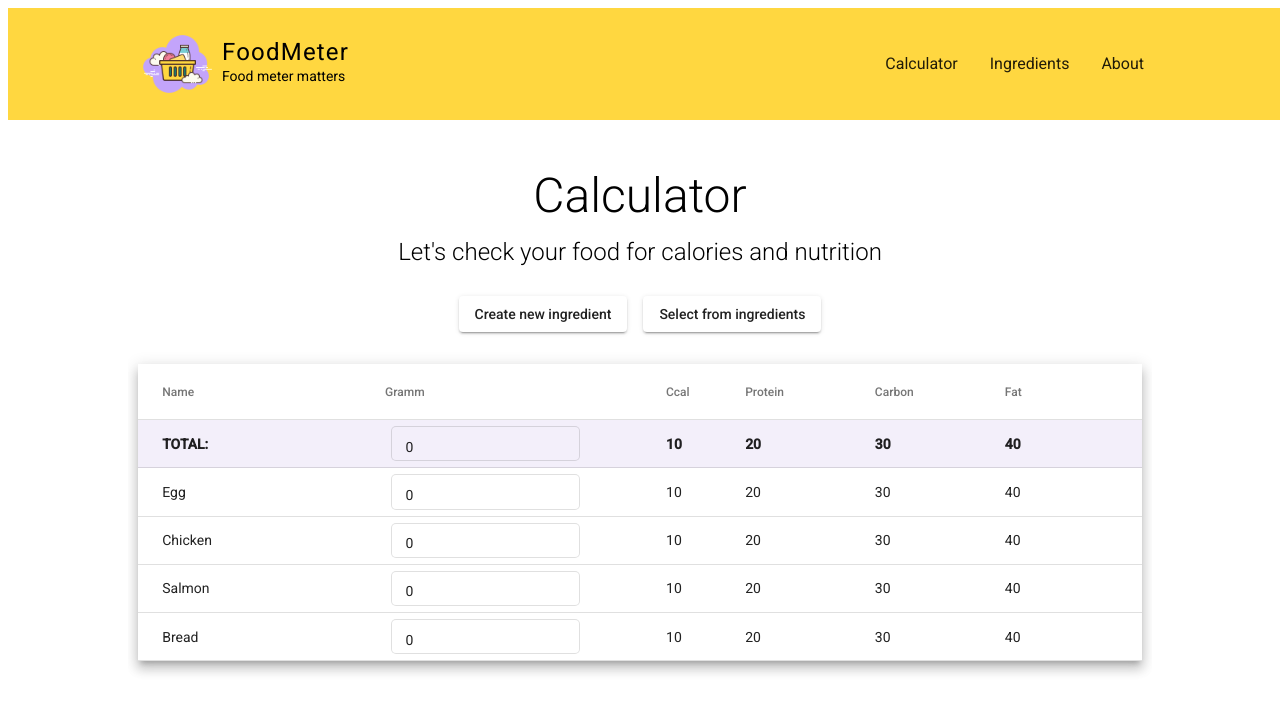
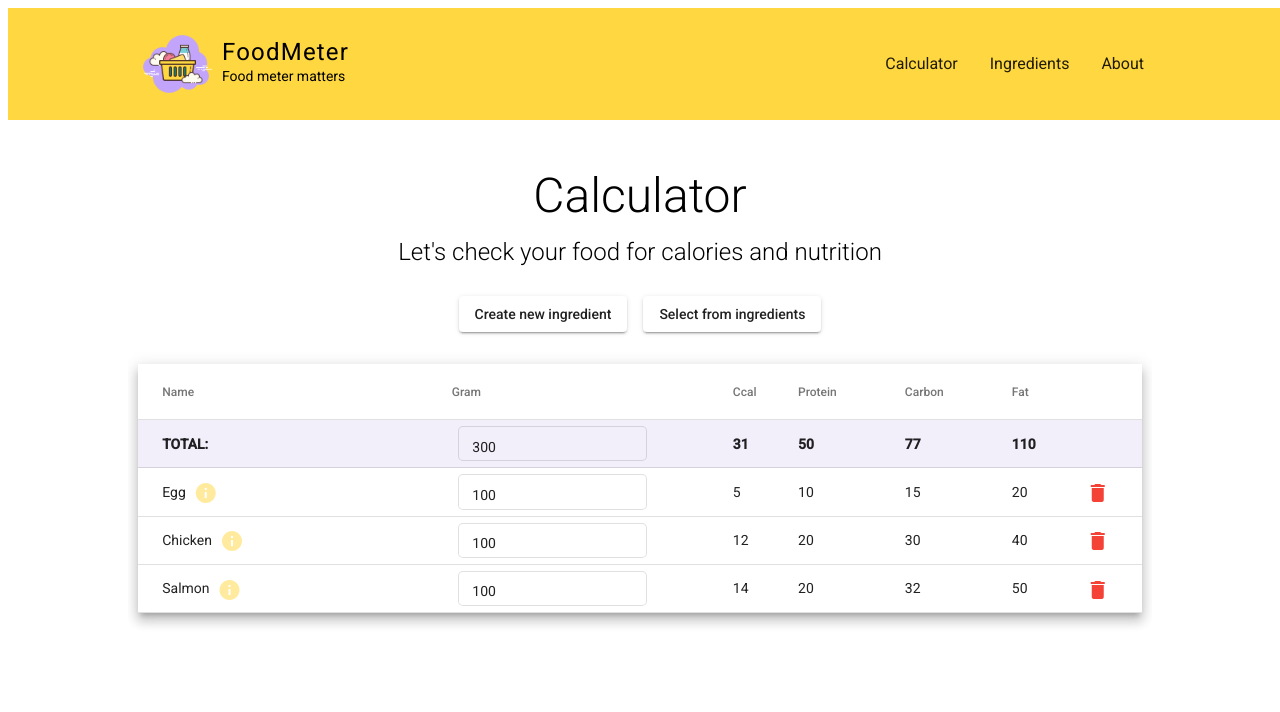
Before and after one commit to zoroMari/food-meter, an Angular app: page / in a window 1280 px wide. Shown: the top 712 px of the page. Built offline with nearby package versions, Linux system fonts and the light colour scheme.

Commit message:
added table on calculator page

```diff
--- a/src/app/app.module.ts
+++ b/src/app/app.module.ts
@@ -8,6 +8,7 @@ import { NavigationComponent } from './navigation/navigation.component';
 import { AboutComponent } from './about /about.component';
 import { CalculatorComponent } from './calculator/calculator.component';
 import { IngredientsComponent } from './ingredients/ingredients.component';
+import { FormsModule } from '@angular/forms';
 
 @NgModule({
   declarations: [
@@ -21,6 +22,7 @@ import { IngredientsComponent } from './ingredients/ingredients.component';
     BrowserModule,
     BrowserAnimationsModule,
     MaterialModule,
+    FormsModule,
   ],
   providers: [],
   bootstrap: [AppComponent]
--- a/src/app/calculator/calculator.component.html
+++ b/src/app/calculator/calculator.component.html
@@ -16,14 +16,36 @@
 
   <ng-container matColumnDef="name">
     <th mat-header-cell *matHeaderCellDef> Name</th>
-    <td mat-cell *matCellDef="let element"> {{element.name}} </td>
+    <td mat-cell *matCellDef="let element">
+      <div class="nameCell">
+        <p>{{element.name}}</p>
+        <button
+          mat-icon-button
+          color="accent"
+          *ngIf="element.name !== 'TOTAL:'"
+          (click)="handleDelIngr(element)"
+          [matTooltip]="getTooltipInfo(element)"
+          matTooltipPosition="right"
+        >
+          <mat-icon>info</mat-icon>
+        </button>
+      </div>
+    </td>
   </ng-container>
 
-  <ng-container matColumnDef="gramm" class="grammContainer">
-    <th mat-header-cell *matHeaderCellDef>Gramm</th>
+  <ng-container matColumnDef="gram" class="gramContainer">
+    <th mat-header-cell *matHeaderCellDef>Gram</th>
     <td mat-cell *matCellDef="let element">
-      <mat-form-field class="gramm" appearance="outline">
-        <input matInput type="number" value="0">
+      <mat-form-field class="gram" appearance="outline">
+        <input
+          matInput
+          type="number"
+          value="0"
+          [readonly]="element.name === 'TOTAL:'"
+          #gramOfElement="ngModel"
+          [(ngModel)]='element.gram'
+          (change)="handleChangeWeight(element)"
+        >
       </mat-form-field>
     </td>
   </ng-container>
@@ -48,6 +70,20 @@
     <td mat-cell *matCellDef="let element"> {{element.fat}} </td>
   </ng-container>
 
+  <ng-container matColumnDef="delete">
+    <th mat-header-cell *matHeaderCellDef> </th>
+    <td mat-cell *matCellDef="let element">
+      <button
+        mat-icon-button
+        color="warn"
+        *ngIf="element.name !== 'TOTAL:'"
+        (click)="handleDelIngr(element)"
+      >
+        <mat-icon>delete</mat-icon>
+      </button>
+    </td>
+  </ng-container>
+
   <tr mat-header-row *matHeaderRowDef="displayedColumns"></tr>
   <tr mat-row *matRowDef="let row; columns: displayedColumns;"></tr>
 </table>
--- a/src/app/calculator/calculator.component.sass
+++ b/src/app/calculator/calculator.component.sass
@@ -21,12 +21,21 @@
     width: 98%
     margin-top: 32px
 
+    .nameCell
+      display: flex
+      align-items: center
+
+      p
+        margin: 0
+
+      button
+        opacity: 50%
+
     .mat-row:first-of-type
       font-weight: 700
-      // background-color: rgba(255, 215, 64, 0.2)
       background-color: rgba(103, 58, 183, 0.08)
 
-    .mat-column-gramm
+    .mat-column-gram
       word-wrap: break-word !important
       white-space: unset !important
       flex: 0 0 28% !important
@@ -34,12 +43,19 @@
       overflow-wrap: break-word
       word-wrap: break-word
 
-      word-break: break-word
+      // word-break: break-word
+      // -ms-hyphens: auto
+      // -moz-hyphens: auto
+      // -webkit-hyphens: auto
+      // hyphens: auto
 
-      -ms-hyphens: auto
-      -moz-hyphens: auto
-      -webkit-hyphens: auto
-      hyphens: auto
+    .mat-column-delete
+        word-wrap: break-word !important
+        white-space: unset !important
+        flex: 0 0 5% !important
+        width: 5% !important
+        overflow-wrap: break-word
+        word-wrap: break-word
 
     ::ng-deep .mat-form-field-wrapper
       padding: 4px
--- a/src/app/calculator/calculator.component.ts
+++ b/src/app/calculator/calculator.component.ts
@@ -1,22 +1,53 @@
-import { Component } from "@angular/core";
+import { Component, OnInit } from "@angular/core";
 import { IIngredient } from "src/ingredients.model";
-
-
-const ELEMENT_DATA: IIngredient[] = [
-  { name: 'TOTAL:', gramm: 0, ccal: 10, protein: 20, carbon: 30, fat: 40 },
-
-  { name: 'Egg', gramm: 0, ccal: 10, protein: 20, carbon: 30, fat: 40 },
-  { name: 'Chicken',  gramm: 0, ccal: 10, protein: 20, carbon: 30, fat: 40 },
-  { name: 'Salmon', gramm: 0,  ccal: 10, protein: 20, carbon: 30, fat: 40 },
-  { name: 'Bread',  gramm: 0, ccal: 10, protein: 20, carbon: 30, fat: 40 },
-];
+import { CalculatorService } from "./calculator.service";
 
 @Component({
   selector: 'app-calculator',
   templateUrl: './calculator.component.html',
   styleUrls: ['./calculator.component.sass'],
 })
-export class CalculatorComponent {
-  displayedColumns: string[] = ['name', 'gramm', 'ccal', 'protein', 'carbon', 'fat'];
-  dataSource = ELEMENT_DATA;
+export class CalculatorComponent implements OnInit {
+  public displayedColumns: string[] = ['name', 'gram', 'ccal', 'protein', 'carbon', 'fat', 'delete'];
+  public dataSource!: IIngredient[];
+
+  constructor(
+    private _calculatorService: CalculatorService,
+  ) {}
+
+  ngOnInit(): void {
+    this._calculatorService.changeTotalData();
+
+    this._calculatorService.total.subscribe(
+      (value) => {
+        this.dataSource = [value, ...this._calculatorService.ingredients];
+      }
+    )
+
+    this._calculatorService.ingredientsChange.subscribe(
+      (value) => {
+        this.dataSource = [this._calculatorService.total.getValue(), ...this._calculatorService.ingredients];
+      }
+    )
+  }
+
+  public handleChangeWeight(ingredient: IIngredient): void {
+    this._calculatorService.changeIngredientData(ingredient);
+  }
+
+  public handleDelIngr(ing: IIngredient): void {
+    this._calculatorService.deleteIngr(ing);
+  }
+
+  public getTooltipInfo(ingr: IIngredient): string {
+    const ingrPer100 = this._calculatorService.ingredientsPer100.find((item) => item.name === ingr.name);
+    if (!ingrPer100) return '';
+    return `
+        ${ingrPer100.name} (100 gr):
+        ${ingrPer100.ccal} ccal,
+        ${ingrPer100.protein} pr,
+        ${ingrPer100.carbon} carb,
+        ${ingrPer100.fat} fat
+      `
+  }
 }
--- /dev/null
+++ b/src/app/calculator/calculator.service.ts
@@ -0,0 +1,67 @@
+import { Injectable } from "@angular/core";
+import { BehaviorSubject, Subject } from "rxjs";
+import { IIngredient } from "src/ingredients.model";
+import { IngredientsService } from "../ingredients/ingredients.service";
+
+@Injectable({
+  providedIn: 'root',
+})
+export class CalculatorService {
+  public ingredientsPer100: IIngredient[] = [...this._ingredientsService.ingredients];
+  public ingredients: IIngredient[] = [...this._ingredientsService.ingredients];
+  public total = new BehaviorSubject<IIngredient>(
+    { name: 'TOTAL:', gram: 0, ccal: 0, protein: 0, carbon: 0, fat: 0 }
+  );
+  public ingredientsChange = new Subject<IIngredient[]>();
+
+  constructor(
+    private _ingredientsService: IngredientsService,
+  ) {}
+
+  public changeIngredientData(ingredient: IIngredient) {
+    const ind = this.ingredients.findIndex((item) => item.name === ingredient.name);
+
+    if (ind === -1) return;
+    else {
+      const newIngr: IIngredient = {
+        name: ingredient.name,
+        gram: ingredient.gram,
+        ccal: Math.round(ingredient.ccal * ingredient.gram / 100),
+        protein: Math.round(ingredient.protein * ingredient.gram / 100),
+        carbon: Math.round(ingredient.carbon * ingredient.gram / 100),
+        fat: Math.round(ingredient.fat * ingredient.gram / 100),
+      }
+      this.ingredients[ind] = newIngr;
+      this.ingredientsChange.next(this.ingredients);
+    }
+
+    this.changeTotalData();
+  }
+
+  public deleteIngr(ingredient: IIngredient) {
+    const ind = this.ingredients.findIndex((item) => item.name === ingredient.name);
+
+    this.ingredients.splice(ind, 1);
+    this.ingredientsChange.next(this.ingredients);
+    this.changeTotalData();
+
+  }
+
+
+  public changeTotalData() {
+    this.total.next(
+      this.ingredients.reduce((acc, cur) => {
+        return {
+          name: 'TOTAL:',
+          gram: acc.gram + cur.gram,
+          ccal: acc.ccal + cur.ccal,
+          protein: acc.protein + cur.protein,
+          carbon: acc.carbon + cur.carbon,
+          fat: acc.fat + cur.fat,
+        }
+      }, { name: 'TOTAL:', gram: 0, ccal: 0, protein: 0, carbon: 0, fat: 0 })
+    )
+  }
+
+
+}
--- /dev/null
+++ b/src/app/ingredients/ingredients.service.ts
@@ -0,0 +1,22 @@
+import { Injectable } from "@angular/core";
+import { IIngredient } from "src/ingredients.model";
+
+@Injectable({
+  providedIn: 'root',
+})
+export class IngredientsService {
+  private _ingredients: IIngredient[] = [
+    { name: 'Egg', gram: 100, ccal: 5, protein: 10, carbon: 15, fat: 20 },
+    { name: 'Chicken',  gram: 100, ccal: 12, protein: 20, carbon: 30, fat: 40 },
+    { name: 'Salmon', gram: 100,  ccal: 14, protein: 20, carbon: 32, fat: 50 },
+    // { name: 'Bread',  gram: 100, ccal: 8, protein: 14, carbon: 30, fat: 60 },
+  ];
+
+  public get ingredients() {
+    return this._ingredients
+  }
+
+
+
+
+}
--- a/src/ingredients.model.ts
+++ b/src/ingredients.model.ts
@@ -1,7 +1,7 @@
 
 export interface IIngredient {
   name: string;
-  gramm: number;
+  gram: number;
   ccal: number;
   protein: number;
   carbon: number;
```
Also changed, not shown: src/app/material.module.ts (+6 -1 lines).
